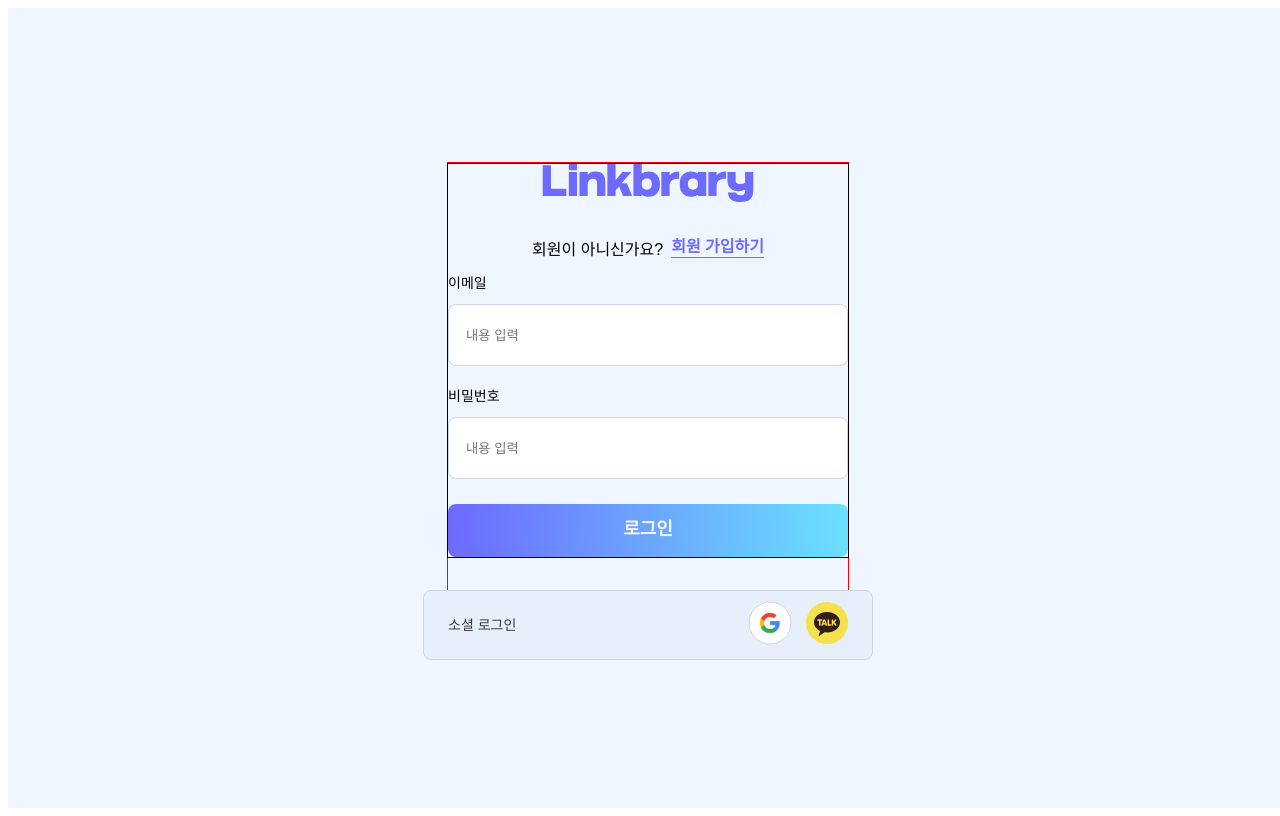
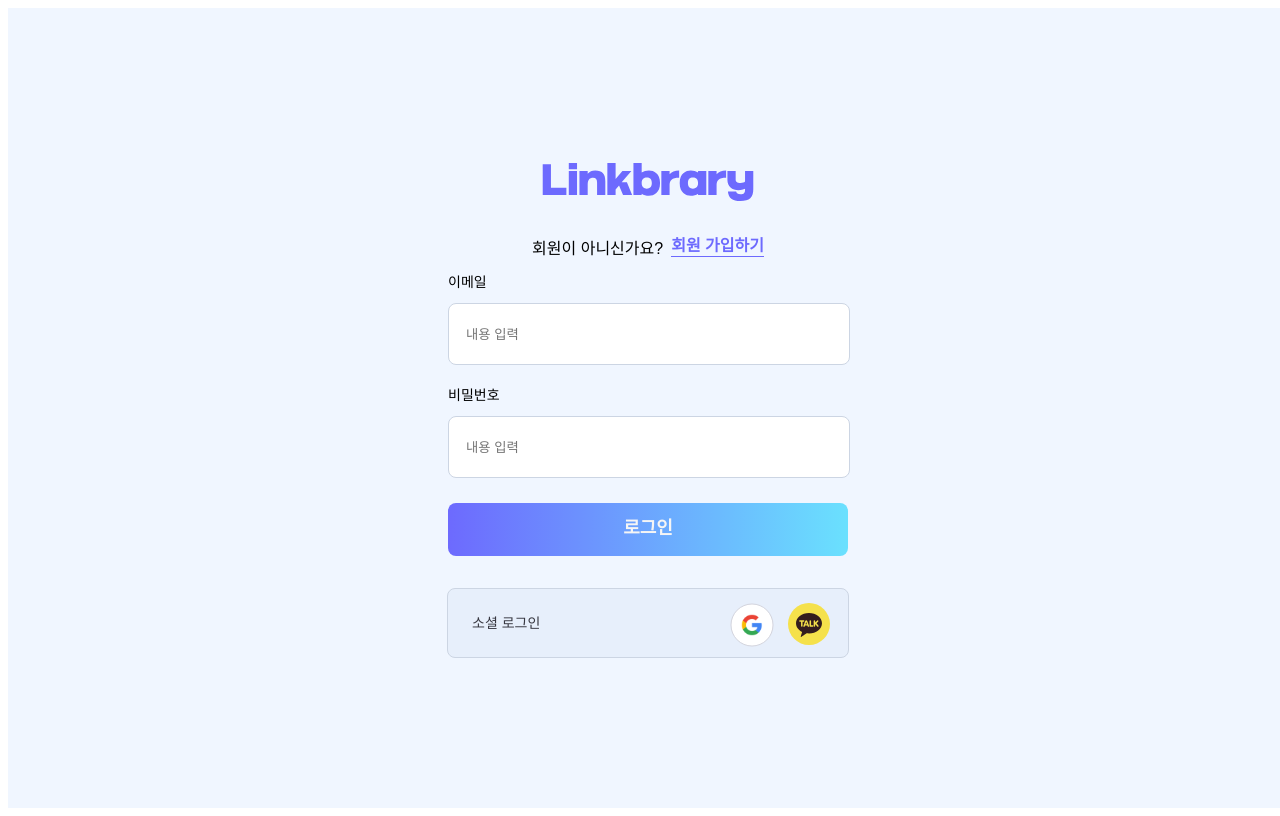
Before and after one commit to codeit-sprint-6th-part3-team1/linkbrary, a Next.js app: page /login in a window 1280 px wide. Built offline with nearby package versions, Linux system fonts and the light colour scheme; a web font is replaced by a local one.

Commit message:
feat: 로그인, 회원가입 기능 구현

```diff
--- a/package.json
+++ b/package.json
@@ -13,6 +13,7 @@
     "axios": "^1.7.2",
     "js-cookie": "^3.0.5",
     "next": "14.2.4",
+    "next-auth": "^4.24.7",
     "react": "^18",
     "react-dom": "^18"
   },
--- a/src/lib/axios.ts
+++ b/src/lib/axios.ts
@@ -1,7 +1,7 @@
 import axios from 'axios';
 
 const axiosInstance = axios.create({
-  baseURL: 'https://linkbrary-api.vercel.app/6-1',
+  baseURL: process.env.API_BASE_URL,
   headers: {
     'Content-Type': 'application/json',
   },
--- a/src/pages/index.tsx
+++ b/src/pages/index.tsx
@@ -1,5 +1,8 @@
 import Modal from '@/components/Modal';
-import { useState } from 'react';
+import { useEffect, useState } from 'react';
+import { signIn, signOut, useSession } from 'next-auth/react';
+import axios from 'axios';
+import Cookies from 'js-cookie';
 
 export default function Home() {
   const [open, setOpen] = useState(false);
--- a/src/pages/login/index.tsx
+++ b/src/pages/login/index.tsx
@@ -8,6 +8,7 @@ import LogoIcon from '../components/LogoIcon';
 import KakaoIcon from '../components/KakaoIcon';
 import GoogleIcon from '../components/GoogleIcon';
 import Label from '../components/Label';
+import { signIn } from 'next-auth/react';
 
 export default function Login() {
   const [values, setValues] = useState({
@@ -36,16 +37,18 @@ export default function Login() {
         const { accessToken } = response.data;
         Cookies.set('accessToken', accessToken, { path: '/' });
         alert('Login successful');
-        router.push('/');
+        router.push('/link');
       } else {
         alert(response.data.message);
       }
     } catch (error) {
       alert('An unexpected error occurred');
     }
+  };
 
-    // router.push('/share');
-  };
+  // const handleGoogleSignIn = () => {
+  //   signIn('google');
+  // };
 
   return (
     <div className={styles.container}>
@@ -93,12 +96,12 @@ export default function Login() {
         <div className={styles.easyLoginContainer}>
           <p className={styles.easyLoginTitle}>소셜 로그인</p>
           <div className={styles.easyLoginButtonWrap}>
-            <Link href="" className={styles.easyLoginButton}>
+            <button className={styles.easyLoginButton}>
               <GoogleIcon />
-            </Link>
-            <Link href="" className={styles.easyLoginButton}>
+            </button>
+            <button className={styles.easyLoginButton}>
               <KakaoIcon />
-            </Link>
+            </button>
           </div>
         </div>
       </main>
--- a/src/pages/login/style.module.scss
+++ b/src/pages/login/style.module.scss
@@ -21,7 +21,6 @@
   flex-direction: column;
   align-items: center;
   gap: 32px;
-  border: 1px solid red;
 }
 
 .loginForm {
@@ -31,8 +30,6 @@
   display: flex;
   flex-direction: column;
   gap: 30px;
-
-  border: 1px solid black;
 }
 
 .formHeaderContainer {
@@ -105,7 +102,7 @@
 
 .inputBackground {
   // width: 100%;
-  // width: calc(100% - (15 * 2));
+  width: calc(100% - (15 * 2px));
   // height: 60px;
   height: (60px - (18 * 2));
 
@@ -135,7 +132,7 @@
 }
 
 .easyLoginContainer {
-  width: 100%;
+  width: calc(100% - (24 * 2px));
   height: 66px;
 
   padding: 12px 24px;
@@ -162,6 +159,16 @@
   align-items: center;
 }
 
+.easyLoginButton {
+  width: 42px;
+  height: 42px;
+
+  border: none;
+  background-color: transparent;
+
+  cursor: pointer;
+}
+
 @media screen and (max-width: 390px) {
   .loginContainer {
     width: 325px;
--- a/src/pages/signup/style.module.scss
+++ b/src/pages/signup/style.module.scss
@@ -94,8 +94,8 @@
 }
 
 .inputBackground {
-  width: 100%;
-  height: 60px;
+  width: calc(100% - (15 * 2px));
+  height: calc(60px - (18 * 2px));
   padding: 18px 15px;
 
   border: 1px solid #ccd5e3;
```
Also changed, not shown: src/lib/cookies.ts (deleted), 1 other file (tests, documents, lock files or other folders).
